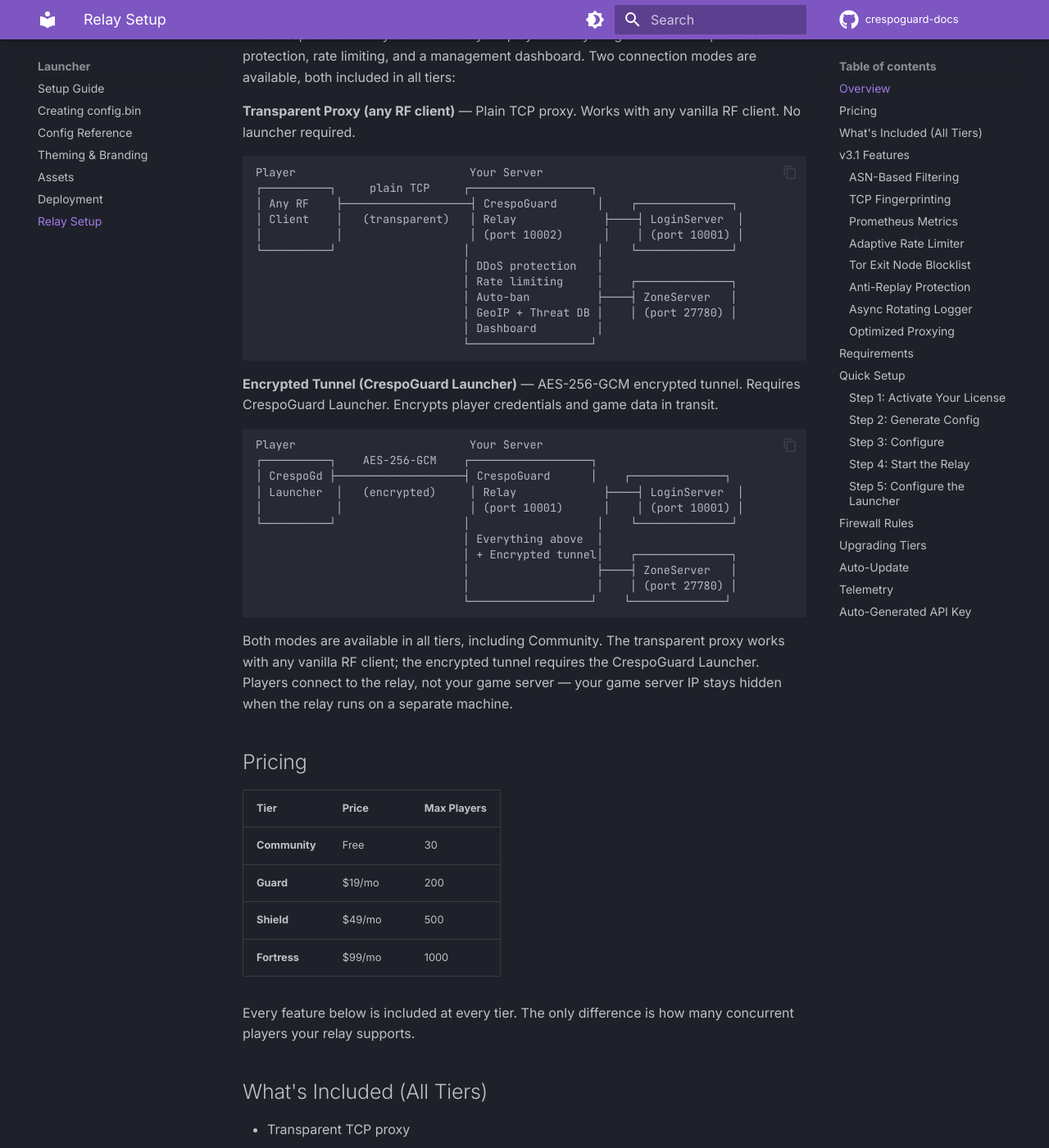
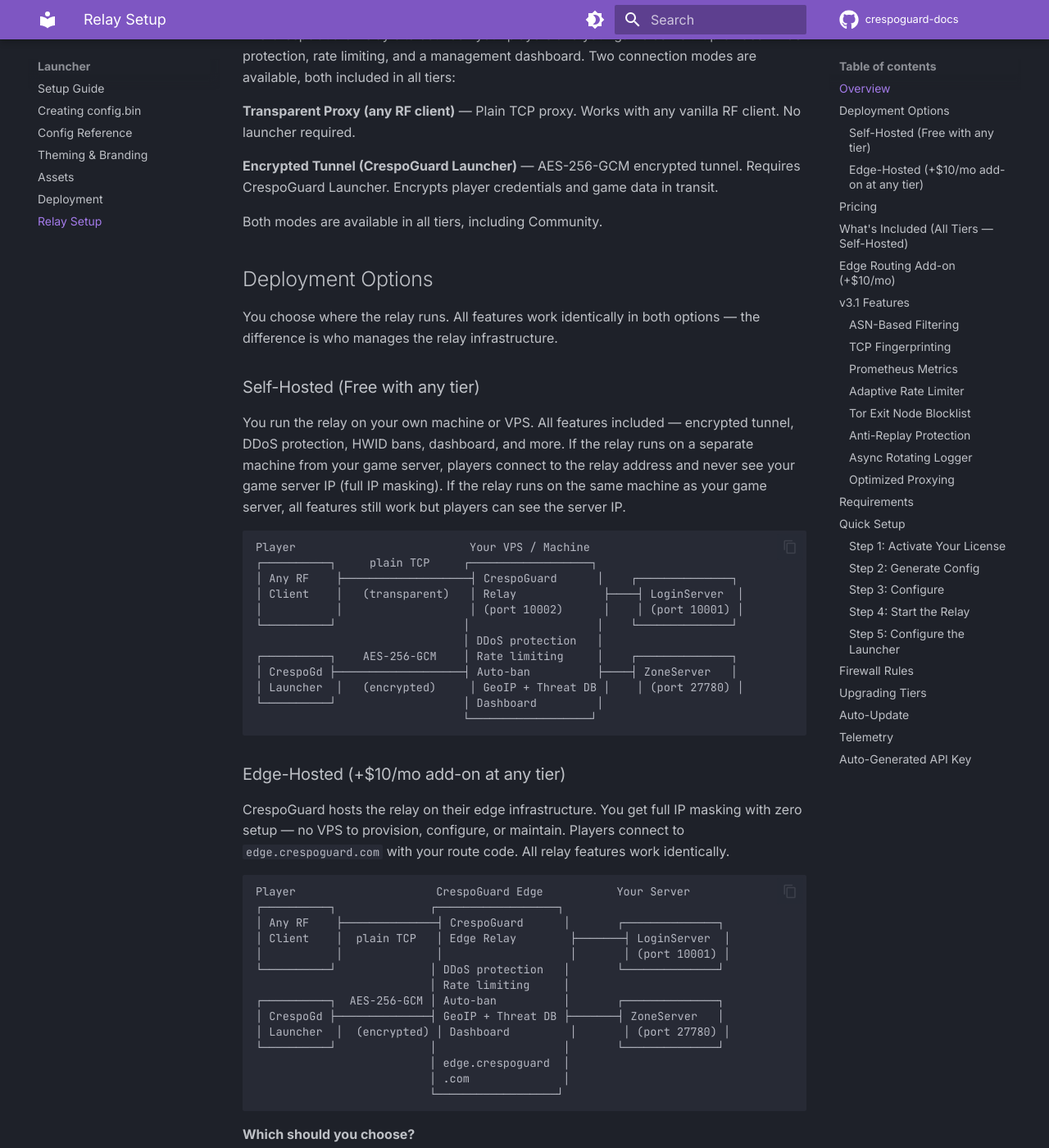
Before and after one commit to CrespoCyberConsultingLLC/crespoguard-docs, an MkDocs documentation site: the page built from docs/launcher/RELAY.md, in a window 1280 px wide and 1400 px high, scrolled down 365 px. Shown: the whole window at 82% size. Built offline with MkDocs 1.6.1 and Material for MkDocs 9.7.7, drawn with Linux system fonts in a browser that asks for light colours; comment, search, counter and statistics services are not loaded; some of the changed text lies outside the part shown.

Commit message:
docs: final pricing — all features all tiers, edge routing +$10/mo add-on
Co-Authored-By: Claude Opus 4.6 (1M context) <noreply@anthropic.com>

````diff
--- a/docs/launcher/RELAY.md
+++ b/docs/launcher/RELAY.md
@@ -1,7 +1,7 @@
 
 # CrespoGuard Relay
 
-> TCP relay for RF Online servers — transparent proxy or AES-256-GCM encrypted tunnel, DDoS protection, rate limiting, and a real-time dashboard. Every feature included at every tier.
+> TCP relay for RF Online servers — transparent proxy or AES-256-GCM encrypted tunnel, DDoS protection, rate limiting, and a real-time dashboard. Every feature included at every tier. Self-hosted is free; edge-hosted is an optional +$10/mo add-on.
 
 ## Overview
 
@@ -9,55 +9,82 @@ The CrespoGuard Relay sits between your players and your game server. It provide
 
 **Transparent Proxy (any RF client)** — Plain TCP proxy. Works with any vanilla RF client. No launcher required.
 
+**Encrypted Tunnel (CrespoGuard Launcher)** — AES-256-GCM encrypted tunnel. Requires CrespoGuard Launcher. Encrypts player credentials and game data in transit.
+
+Both modes are available in all tiers, including Community.
+
+## Deployment Options
+
+You choose where the relay runs. All features work identically in both options — the difference is who manages the relay infrastructure.
+
+### Self-Hosted (Free with any tier)
+
+You run the relay on your own machine or VPS. All features included — encrypted tunnel, DDoS protection, HWID bans, dashboard, and more. If the relay runs on a separate machine from your game server, players connect to the relay address and never see your game server IP (full IP masking). If the relay runs on the same machine as your game server, all features still work but players can see the server IP.
+
 ```
-Player                          Your Server
+Player                          Your VPS / Machine
 ┌──────────┐     plain TCP     ┌──────────────────┐
 │ Any RF    ├───────────────────┤ CrespoGuard      │    ┌──────────────┐
 │ Client    │   (transparent)   │ Relay             ├────┤ LoginServer  │
 │           │                   │ (port 10002)      │    │ (port 10001) │
 └──────────┘                   │                   │    └──────────────┘
                                │ DDoS protection   │
-                               │ Rate limiting     │    ┌──────────────┐
-                               │ Auto-ban          ├────┤ ZoneServer   │
-                               │ GeoIP + Threat DB │    │ (port 27780) │
-                               │ Dashboard         │
+┌──────────┐    AES-256-GCM    │ Rate limiting     │    ┌──────────────┐
+│ CrespoGd ├───────────────────┤ Auto-ban          ├────┤ ZoneServer   │
+│ Launcher  │   (encrypted)     │ GeoIP + Threat DB │    │ (port 27780) │
+└──────────┘                   │ Dashboard         │
                                └──────────────────┘
 ```
 
-**Encrypted Tunnel (CrespoGuard Launcher)** — AES-256-GCM encrypted tunnel. Requires CrespoGuard Launcher. Encrypts player credentials and game data in transit.
+### Edge-Hosted (+$10/mo add-on at any tier)
+
+CrespoGuard hosts the relay on their edge infrastructure. You get full IP masking with zero setup — no VPS to provision, configure, or maintain. Players connect to `edge.crespoguard.com` with your route code. All relay features work identically.
 
 ```
-Player                          Your Server
-┌──────────┐    AES-256-GCM    ┌──────────────────┐
-│ CrespoGd ├───────────────────┤ CrespoGuard      │    ┌──────────────┐
-│ Launcher  │   (encrypted)     │ Relay             ├────┤ LoginServer  │
-│           │                   │ (port 10001)      │    │ (port 10001) │
-└──────────┘                   │                   │    └──────────────┘
-                               │ Everything above  │
-                               │ + Encrypted tunnel│    ┌──────────────┐
-                               │                   ├────┤ ZoneServer   │
-                               │                   │    │ (port 27780) │
-                               └──────────────────┘    └──────────────┘
+Player                     CrespoGuard Edge           Your Server
+┌──────────┐              ┌──────────────────┐
+│ Any RF    ├──────────────┤ CrespoGuard      │       ┌──────────────┐
+│ Client    │  plain TCP   │ Edge Relay        ├───────┤ LoginServer  │
+│           │              │                   │       │ (port 10001) │
+└──────────┘              │ DDoS protection   │       └──────────────┘
+                          │ Rate limiting     │
+┌──────────┐  AES-256-GCM │ Auto-ban          │       ┌──────────────┐
+│ CrespoGd ├──────────────┤ GeoIP + Threat DB ├───────┤ ZoneServer   │
+│ Launcher  │  (encrypted) │ Dashboard         │       │ (port 27780) │
+└──────────┘              │                   │       └──────────────┘
+                          │ edge.crespoguard  │
+                          │ .com              │
+                          └──────────────────┘
 ```
 
-Both modes are available in all tiers, including Community. The transparent proxy works with any vanilla RF client; the encrypted tunnel requires the CrespoGuard Launcher. Players connect to the relay, not your game server — your game server IP stays hidden when the relay runs on a separate machine.
+**Which should you choose?**
+
+| | Self-Hosted (Free) | Edge-Hosted (+$10/mo) |
+|---|---|---|
+| **Cost** | Free with any tier | +$10/mo on top of tier price |
+| **IP masking** | Yes, if relay is on a separate machine | Yes, always |
+| **Setup** | You manage the relay binary and VPS | Zero setup — just configure your launcher |
+| **All features** | Yes | Yes |
+| **Best for** | Server owners who already have a VPS or want full control | Server owners who want IP masking without managing infrastructure |
 
 ## Pricing
 
-| Tier | Price | Max Players |
-|------|-------|-------------|
-| **Community** | Free | 30 |
-| **Guard** | $19/mo | 200 |
-| **Shield** | $49/mo | 500 |
-| **Fortress** | $99/mo | 1000 |
+| Tier | Price | Max Players | Edge Routing |
+|------|-------|-------------|--------------|
+| **Community** | Free | 30 | +$10/mo optional |
+| **Guard** | $19/mo | 200 | +$10/mo optional |
+| **Shield** | $49/mo | 500 | +$10/mo optional |
+| **Fortress** | $99/mo | 1000 | +$10/mo optional |
 
-Every feature below is included at every tier. The only difference is how many concurrent players your relay supports.
+Every feature below is included at every tier. The only difference is how many concurrent players your relay supports. Edge routing (hosted relay on CrespoGuard's infrastructure) is an optional $10/mo add-on available at any tier.
 
-## What's Included (All Tiers)
+## What's Included (All Tiers — Self-Hosted)
+
+Every feature below is included free with any tier when you run the relay yourself:
 
 - Transparent TCP proxy
 - CGRD encrypted tunnel (AES-256-GCM, requires launcher)
-- IP masking (requires separate machine)
+- IP masking (when relay runs on a separate machine from your game server)
 - Dashboard (view, config, kick, HWID bans, announcements)
 - Rate limiting + IP bans
 - Auto-ban (progressive backoff)
@@ -79,9 +106,18 @@ Every feature below is included at every tier. The only difference is how many c
 - SOC telemetry (detailed)
 - Multi-zone proxy
 - File logging
-- Edge relay mode
 - PROXY protocol v1
 - Health check endpoint
+
+## Edge Routing Add-on (+$10/mo)
+
+All of the above, hosted on CrespoGuard's edge infrastructure:
+
+- Full IP masking with zero setup — no VPS needed
+- CrespoGuard manages the relay binary, updates, and uptime
+- Players connect to `edge.crespoguard.com` with your route code
+- All relay features work identically to self-hosted
+- Available at any tier — $10/mo on top of your tier price
 
 ## v3.1 Features
 
````
Also changed, not shown: docs/FEATURES.md (+10 -8 lines), docs/PREMIUM_TIERS.md (+34 -9 lines), docs/index.md (+10 -8 lines).
